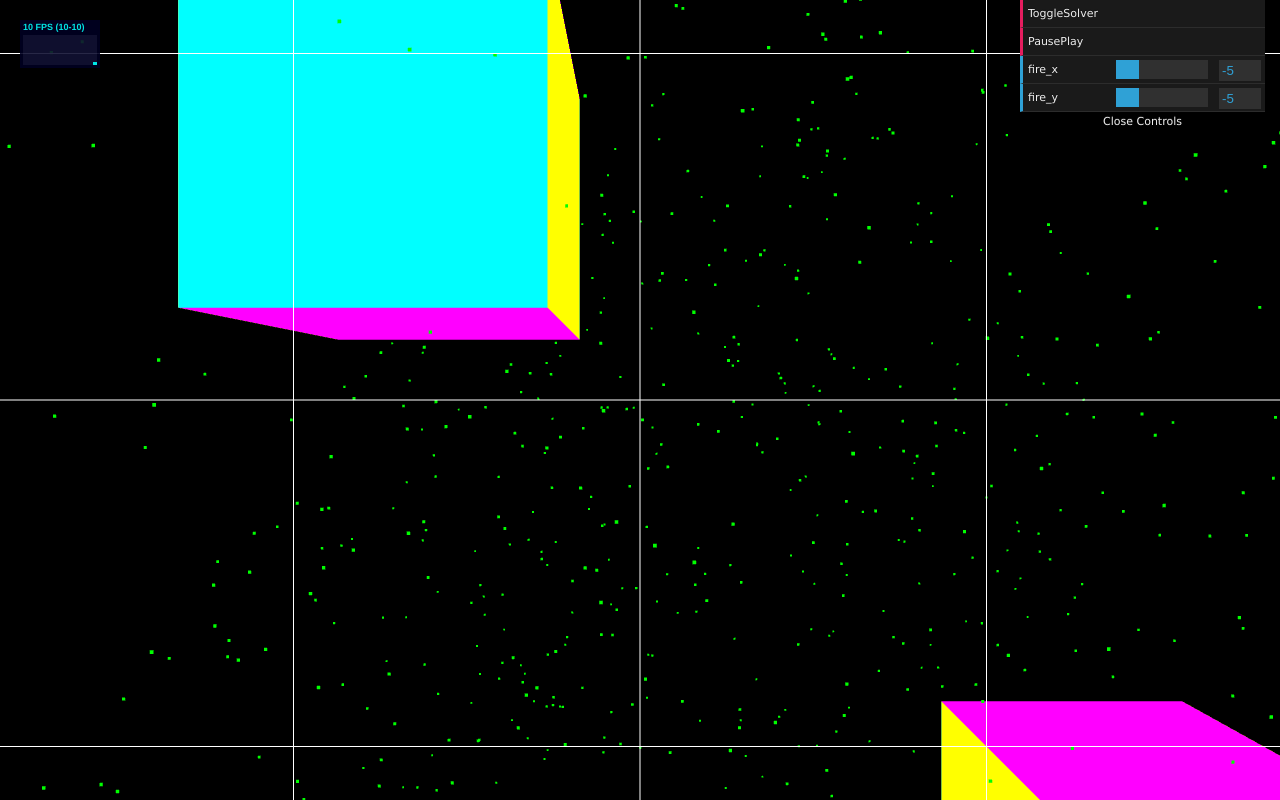
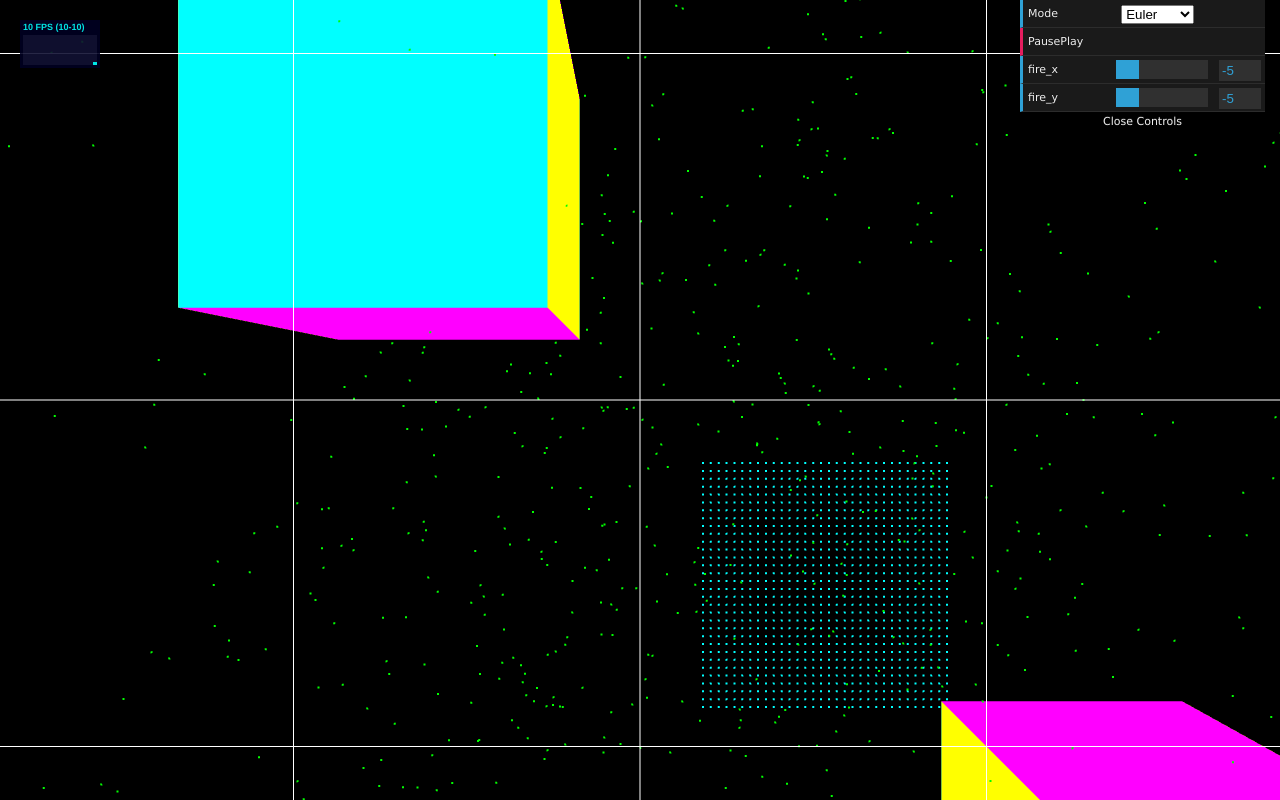
Before and after one commit to katsuya94/eecs395_int-gfx-a, a website: page dist/TatenoAdrien_ProjectA.html in a window 1280 px wide. Drawn offline with Linux system fonts and the light colour scheme; files that its build step writes are made by us from their sources; animation ran at ten frames a second.

Commit message:
Added midpoint method, cloth (kinda)

```diff
--- a/src/config.js
+++ b/src/config.js
@@ -1,5 +1,5 @@
 /* jshint strict: false */
-/* exported X_LOW, X_HI, Y_LOW, Y_HI, Z_LOW, Z_HI, VELOCITY, NUM_PARTICLES, STATE_TEXTURE_WIDTH, STATE_TEXTURE_HEIGHT, GRID_NUM, GRID_INT, FSIZE, RUNGE_KUTTA */
+/* exported X_LOW, X_HI, Y_LOW, Y_HI, Z_LOW, Z_HI, VELOCITY, NUM_PARTICLES, STATE_TEXTURE_WIDTH, STATE_TEXTURE_HEIGHT, GRID_NUM, GRID_INT, FSIZE, MODE */
 
 var NUM_PARTICLES			= Math.pow(64, 2);
 var NUM_SLOTS				= 2;
@@ -12,5 +12,5 @@ var GRID_INT	= 1.0;
 
 var FSIZE	= new Float32Array([]).BYTES_PER_ELEMENT;
 
-var RUNGE_KUTTA = false;
+var MODE = 0;
 var PAUSED = true;
--- a/src/initialize.js
+++ b/src/initialize.js
@@ -1,6 +1,6 @@
 /* jshint strict: false */
 /* global NUM_PARTICLES */
-/* exported initialize */
+/* exported initialize, adjacencies */
 
 var X_HI	= 10.0;
 var X_LOW	= -10.0;
@@ -9,14 +9,8 @@ var Y_LOW	= -10.0;
 var Z_HI	= 20.0;
 var Z_LOW	= 0.0;
 
-var BOID_X	= 5.0;
-var BOID_Y	= 5.0;
-var BOID_Z	= 5.0;
-var BOID_R	= 0.5;
-
 var TORNADO_COLUMN = 1.0 / 16.0;
 
-var VELOCITY = 2.0;
 var R_VELOCITY = 5.0;
 
 function initialize(initial_state) {
@@ -38,11 +32,53 @@ function initialize(initial_state) {
 			// Particle must be emitted
 			initial_state[i * 8 + 3] = -2.0;
 		} else if (unit === 3) {
-			initial_state[i * 8 + 0] = Math.floor(count / 64) - 8;
-			initial_state[i * 8 + 1] = Math.floor((count % 64) / 8) - 4;
-			initial_state[i * 8 + 2] = (count % 64) % 8 - 32;
+			initial_state[i * 8 + 0] = (Math.floor(count / 32) / 4);
+			initial_state[i * 8 + 1] = (count % 32) / 4;
+			initial_state[i * 8 + 2] = 20.0;
 			count++;
 		}
 	}
-	console.log(count);
 }
+
+function adjacencies(adj) {
+	var id = 0;
+	var tex_x = function(x, y) {
+		return 96 + (x % 16) * 2;
+	};
+	var tex_y = function(x, y) {
+		return y * 2 + Math.floor(x / 16);
+	};
+	for (var i = 0; i < NUM_PARTICLES; i++) {
+		var unit = Math.floor((i % 64) / 16);
+		if (unit === 3) {
+			for (var j = 0; j < 8; j++) {
+				adj[i * 8 + j] = -1;
+			}
+
+			var x = id % 32;
+			var y = Math.floor(id / 32);
+
+			if (y > 0) {
+				adj[i * 8 + 0] = tex_x(x, y - 1);
+				adj[i * 8 + 1] = tex_y(x, y - 1);
+			}
+
+			if (y < 31) {
+				adj[i * 8 + 2] = tex_x(x, y + 1);
+				adj[i * 8 + 3] = tex_y(x, y + 1);
+			}
+
+			if (x > 0) {
+				adj[i * 8 + 4] = tex_x(x - 1, y);
+				adj[i * 8 + 5] = tex_y(x - 1, y);
+			}
+
+			if (x < 31) {
+				adj[i * 8 + 6] = tex_x(x + 1, y);
+				adj[i * 8 + 7] = tex_y(x + 1, y);
+			}
+
+			id++;
+		}
+	}
+}
--- a/src/main.js
+++ b/src/main.js
@@ -1,5 +1,5 @@
 /* jshint strict: false */
-/* global gl: true, canvas: true, createProgram, init_system, init_camera, Stats, mat4, vec3, FSIZE, STATE_TEXTURE_WIDTH, STATE_TEXTURE_HEIGHT, NUM_PARTICLES, RUNGE_KUTTA, resize */
+/* global gl: true, canvas: true, createProgram, init_system, init_camera, Stats, mat4, vec3, FSIZE, STATE_TEXTURE_WIDTH, STATE_TEXTURE_HEIGHT, NUM_PARTICLES, MODE: true, PAUSED: true, resize, dat */
 /* exported main */
 
 function main() {
@@ -24,9 +24,7 @@ function main() {
 
 	// dat.GUI
 	var panel = {
-		ToggleSolver: function() {
-			RUNGE_KUTTA = !RUNGE_KUTTA;
-		},
+		Mode: 0,
 		PausePlay: function() {
 			PAUSED = !PAUSED;
 		},
@@ -34,7 +32,9 @@ function main() {
 		fire_y: -5.0
 	};
 	var gui = new dat.GUI();
-	gui.add(panel, 'ToggleSolver');
+	gui.add(panel, 'Mode', { Euler: 0, Midpoint: 1, RK4: 2 }).onChange(function(val) {
+		MODE = val;
+	});
 	gui.add(panel, 'PausePlay');
 	gui.add(panel, 'fire_x').min(-10).max(10).step(0.05);
 	gui.add(panel, 'fire_y').min(-10).max(10).step(0.05);
@@ -46,9 +46,9 @@ function main() {
 	var program_calc = createProgram(
 		document.getElementById('calc-vs').text,
 		document.getElementById('calc-fs').text);
-	var program_slvr = createProgram(
-		document.getElementById('slvr-vs').text,
-		document.getElementById('slvr-fs').text);
+	var program_rk4o = createProgram(
+		document.getElementById('rk4o-vs').text,
+		document.getElementById('rk4o-fs').text);
 	var program_draw = createProgram(
 		document.getElementById('draw-vs').text,
 		document.getElementById('draw-fs').text);
@@ -56,8 +56,8 @@ function main() {
 		document.getElementById('stat-vs').text,
 		document.getElementById('stat-fs').text);
 
-	// Set Up Render2Texture
-	var system = init_system(program_phys, program_calc, program_slvr, program_draw, program_stat);
+	// Set Up Render To Texture
+	var system = init_system(program_phys, program_calc, program_rk4o, program_draw, program_stat);
 
 	// Set up Camera (TODO)
 	var camera = init_camera();
@@ -70,6 +70,33 @@ function main() {
 		gl.bindFramebuffer(gl.FRAMEBUFFER, target_dot);
 		gl.drawArrays(gl.TRIANGLE_STRIP, 0, 4);
 	};
+
+	var solvers = [
+		function() {
+			// Euler Method
+			solve(0, system.fb_dot1, 0.0);
+		},
+		function(dt) {
+			// Explicit Midpoint Method
+			solve(0, system.fb_dot2, 0.0);
+			solve(2, system.fb_dot1, dt / 2.0);
+		},
+		function(dt) {
+			// Runge-Kutta 4
+			solve(0, system.fb_dot1, 0.0);
+			solve(1, system.fb_dot2, dt / 2.0);
+			solve(2, system.fb_dot3, dt / 2.0);
+			solve(3, system.fb_dot4, dt);
+
+			gl.useProgram(program_rk4o);
+
+			gl.bindBuffer(gl.ARRAY_BUFFER, system.buffer_rectangle);
+			gl.vertexAttribPointer(program_rk4o.a_rectangle, 2, gl.FLOAT, false, 0, 0);
+
+			gl.bindFramebuffer(gl.FRAMEBUFFER, system.fb_dot1);
+			gl.drawArrays(gl.TRIANGLE_STRIP, 0, 4);
+		}
+	];
 
 	var last = Date.now();
 
@@ -92,24 +119,7 @@ function main() {
 			gl.bindBuffer(gl.ARRAY_BUFFER, system.buffer_rectangle);
 			gl.vertexAttribPointer(program_phys.a_rectangle, 2, gl.FLOAT, false, 0, 0);
 
-			if (!RUNGE_KUTTA) {
-				//EULER
-				solve(1, system.fb_dot1, 0.0);
-			} else {
-				//RUNGE KUTTA
-				solve(0, system.fb_dot1, 0.0);
-				solve(1, system.fb_dot2, dt / 2.0);
-				solve(2, system.fb_dot3, dt / 2.0);
-				solve(3, system.fb_dot4, dt);
-
-				gl.useProgram(program_slvr);
-
-				gl.bindBuffer(gl.ARRAY_BUFFER, system.buffer_rectangle);
-				gl.vertexAttribPointer(program_slvr.a_rectangle, 2, gl.FLOAT, false, 0, 0);
-
-				gl.bindFramebuffer(gl.FRAMEBUFFER, system.fb_dot1);
-				gl.drawArrays(gl.TRIANGLE_STRIP, 0, 4);
-			}
+			solvers[MODE](dt);
 
 			// CALCULATION
 			gl.useProgram(program_calc);
--- a/src/system.js
+++ b/src/system.js
@@ -1,8 +1,8 @@
 /* jshint strict: false */
-/* global gl: true, STATE_TEXTURE_WIDTH, STATE_TEXTURE_HEIGHT, NUM_PARTICLES, PARTICLES_PER_ROW, NUM_SLOTS, FSIZE, grid, box, initialize */
+/* global gl: true, STATE_TEXTURE_WIDTH, STATE_TEXTURE_HEIGHT, NUM_PARTICLES, PARTICLES_PER_ROW, NUM_SLOTS, FSIZE, grid, box, initialize, adjacencies */
 /* exported init_system */
 
-function init_system(program_phys, program_calc, program_slvr, program_draw, program_stat) {
+function init_system(program_phys, program_calc, program_rk4o, program_draw, program_stat) {
 	var system = {};
 
 	// Uniforms
@@ -10,7 +10,7 @@ function init_system(program_phys, program_calc, program_slvr, program_draw, pro
 	program_calc.u_dt		= gl.getUniformLocation(program_calc, 'u_dt');
 	program_phys.u_viewport	= gl.getUniformLocation(program_phys, 'u_viewport');
 	program_calc.u_viewport	= gl.getUniformLocation(program_calc, 'u_viewport');
-	program_slvr.u_viewport	= gl.getUniformLocation(program_slvr, 'u_viewport');
+	program_rk4o.u_viewport	= gl.getUniformLocation(program_rk4o, 'u_viewport');
 	program_draw.u_viewport	= gl.getUniformLocation(program_draw, 'u_viewport');
 
 	program_phys.u_state	= gl.getUniformLocation(program_phys, 'u_state');
@@ -18,29 +18,33 @@ function init_system(program_phys, program_calc, program_slvr, program_draw, pro
 	program_phys.u_dot		= gl.getUniformLocation(program_phys, 'u_dot');
 	program_calc.u_dot		= gl.getUniformLocation(program_calc, 'u_dot');
 	program_draw.u_state	= gl.getUniformLocation(program_draw, 'u_state');
-	program_slvr.u_dot1		= gl.getUniformLocation(program_slvr, 'u_dot1');
-	program_slvr.u_dot2		= gl.getUniformLocation(program_slvr, 'u_dot2');
-	program_slvr.u_dot3		= gl.getUniformLocation(program_slvr, 'u_dot3');
-	program_slvr.u_dot4		= gl.getUniformLocation(program_slvr, 'u_dot4');
+
+	// Runge-Kutta 4th Order
+	program_rk4o.u_dot1		= gl.getUniformLocation(program_rk4o, 'u_dot1');
+	program_rk4o.u_dot2		= gl.getUniformLocation(program_rk4o, 'u_dot2');
+	program_rk4o.u_dot3		= gl.getUniformLocation(program_rk4o, 'u_dot3');
+	program_rk4o.u_dot4		= gl.getUniformLocation(program_rk4o, 'u_dot4');
 
 	program_draw.u_vp		= gl.getUniformLocation(program_draw, 'u_vp');
 	program_stat.u_vp		= gl.getUniformLocation(program_stat, 'u_vp');
 
 	program_calc.u_fire		= gl.getUniformLocation(program_calc, 'u_fire');
 
+	program_phys.u_adjacencies = gl.getUniformLocation(program_phys, 'u_adjacencies');
+
 	gl.useProgram(program_phys);
 	gl.uniform2f(program_phys.u_viewport, STATE_TEXTURE_WIDTH, STATE_TEXTURE_HEIGHT);
 	gl.useProgram(program_calc);
 	gl.uniform2f(program_calc.u_viewport, STATE_TEXTURE_WIDTH, STATE_TEXTURE_HEIGHT);
-	gl.useProgram(program_slvr);
-	gl.uniform2f(program_slvr.u_viewport, STATE_TEXTURE_WIDTH, STATE_TEXTURE_HEIGHT);
+	gl.useProgram(program_rk4o);
+	gl.uniform2f(program_rk4o.u_viewport, STATE_TEXTURE_WIDTH, STATE_TEXTURE_HEIGHT);
 	gl.useProgram(program_draw);
 	gl.uniform2f(program_draw.u_viewport, STATE_TEXTURE_WIDTH, STATE_TEXTURE_HEIGHT);
 
 	// Attributes
 	program_phys.a_rectangle = gl.getAttribLocation(program_phys, 'a_rectangle');
 	program_calc.a_rectancle = gl.getAttribLocation(program_calc, 'a_rectangle');
-	program_slvr.a_rectancle = gl.getAttribLocation(program_slvr, 'a_rectangle');
+	program_rk4o.a_rectancle = gl.getAttribLocation(program_rk4o, 'a_rectangle');
 	program_draw.a_reference = gl.getAttribLocation(program_draw, 'a_reference');
 	program_stat.a_position = gl.getAttribLocation(program_stat, 'a_position');
 	program_stat.a_vertcolor = gl.getAttribLocation(program_stat, 'a_vertcolor');
@@ -64,11 +68,37 @@ function init_system(program_phys, program_calc, program_slvr, program_draw, pro
 	gl.enableVertexAttribArray(program_stat.a_position);
 	gl.enableVertexAttribArray(program_stat.a_vertcolor);
 
-	var initial_state = new Float32Array(4 * NUM_PARTICLES * NUM_SLOTS);
+	var initial_state	= new Float32Array(4 * NUM_PARTICLES * NUM_SLOTS);
+	var adjacent		= new Float32Array(4 * NUM_PARTICLES * NUM_SLOTS);
 
 	initialize(initial_state);
+	adjacencies(adjacent);
+
+	temp = Array.prototype.slice.call(adjacent);
+	ADJ = [];
+
+	for (var i = 0; i < 64; i++) {
+		ADJ.push([]);
+		for (var j = 0; j < 64; j++) {
+			ADJ[i].push(temp.slice(STATE_TEXTURE_WIDTH * i + j * 8, STATE_TEXTURE_WIDTH * i + j * 8 + 8));
+		}
+	}
 
 	// Textures
+	var texture_adjacent = gl.createTexture();
+	gl.activeTexture(gl.TEXTURE5);
+	gl.bindTexture(gl.TEXTURE_2D, texture_adjacent);
+
+	gl.texImage2D(gl.TEXTURE_2D, 0, gl.RGBA, STATE_TEXTURE_WIDTH, STATE_TEXTURE_HEIGHT, 0, gl.RGBA, gl.FLOAT, adjacent);
+
+	gl.useProgram(program_phys);
+	gl.uniform1i(program_phys.u_adjacencies, 5);
+
+	gl.texParameteri(gl.TEXTURE_2D, gl.TEXTURE_MIN_FILTER, gl.NEAREST);
+	gl.texParameteri(gl.TEXTURE_2D, gl.TEXTURE_MAG_FILTER, gl.NEAREST);
+	gl.texParameteri(gl.TEXTURE_2D, gl.TEXTURE_WRAP_S, gl.CLAMP_TO_EDGE);
+	gl.texParameteri(gl.TEXTURE_2D, gl.TEXTURE_WRAP_T, gl.CLAMP_TO_EDGE);
+
 	var texture_state = gl.createTexture();
 	gl.activeTexture(gl.TEXTURE0);
 	gl.bindTexture(gl.TEXTURE_2D, texture_state);
@@ -95,8 +125,8 @@ function init_system(program_phys, program_calc, program_slvr, program_draw, pro
 	gl.uniform1i(program_phys.u_dot, 1);
 	gl.useProgram(program_calc);
 	gl.uniform1i(program_calc.u_dot, 1);
-	gl.useProgram(program_slvr);
-	gl.uniform1i(program_slvr.u_dot1, 1);
+	gl.useProgram(program_rk4o);
+	gl.uniform1i(program_rk4o.u_dot1, 1);
 
 	gl.texParameteri(gl.TEXTURE_2D, gl.TEXTURE_MIN_FILTER, gl.NEAREST);
 	gl.texParameteri(gl.TEXTURE_2D, gl.TEXTURE_MAG_FILTER, gl.NEAREST);
@@ -109,8 +139,8 @@ function init_system(program_phys, program_calc, program_slvr, program_draw, pro
 
 	gl.texImage2D(gl.TEXTURE_2D, 0, gl.RGBA, STATE_TEXTURE_WIDTH, STATE_TEXTURE_HEIGHT, 0, gl.RGBA, gl.FLOAT, initial_state);
 
-	gl.useProgram(program_slvr);
-	gl.uniform1i(program_slvr.u_dot2, 2);
+	gl.useProgram(program_rk4o);
+	gl.uniform1i(program_rk4o.u_dot2, 2);
 
 	gl.texParameteri(gl.TEXTURE_2D, gl.TEXTURE_MIN_FILTER, gl.NEAREST);
 	gl.texParameteri(gl.TEXTURE_2D, gl.TEXTURE_MAG_FILTER, gl.NEAREST);
@@ -123,8 +153,8 @@ function init_system(program_phys, program_calc, program_slvr, program_draw, pro
 
 	gl.texImage2D(gl.TEXTURE_2D, 0, gl.RGBA, STATE_TEXTURE_WIDTH, STATE_TEXTURE_HEIGHT, 0, gl.RGBA, gl.FLOAT, initial_state);
 
-	gl.useProgram(program_slvr);
-	gl.uniform1i(program_slvr.u_dot3, 3);
+	gl.useProgram(program_rk4o);
+	gl.uniform1i(program_rk4o.u_dot3, 3);
 
 	gl.texParameteri(gl.TEXTURE_2D, gl.TEXTURE_MIN_FILTER, gl.NEAREST);
 	gl.texParameteri(gl.TEXTURE_2D, gl.TEXTURE_MAG_FILTER, gl.NEAREST);
@@ -137,8 +167,8 @@ function init_system(program_phys, program_calc, program_slvr, program_draw, pro
 
 	gl.texImage2D(gl.TEXTURE_2D, 0, gl.RGBA, STATE_TEXTURE_WIDTH, STATE_TEXTURE_HEIGHT, 0, gl.RGBA, gl.FLOAT, initial_state);
 
-	gl.useProgram(program_slvr);
-	gl.uniform1i(program_slvr.u_dot4, 4);
+	gl.useProgram(program_rk4o);
+	gl.uniform1i(program_rk4o.u_dot4, 4);
 
 	gl.texParameteri(gl.TEXTURE_2D, gl.TEXTURE_MIN_FILTER, gl.NEAREST);
 	gl.texParameteri(gl.TEXTURE_2D, gl.TEXTURE_MAG_FILTER, gl.NEAREST);
@@ -190,7 +220,7 @@ function init_system(program_phys, program_calc, program_slvr, program_draw, pro
 	]), gl.STATIC_DRAW);
 	gl.enableVertexAttribArray(program_phys.a_rectangle);
 	gl.enableVertexAttribArray(program_calc.a_rectangle);
-	gl.enableVertexAttribArray(program_slvr.a_rectangle);
+	gl.enableVertexAttribArray(program_rk4o.a_rectangle);
 
 	return system;
 }
```
Also changed, not shown: dist/TatenoAdrien_ProjectA.html, dist/particles.js, 1 other file.
